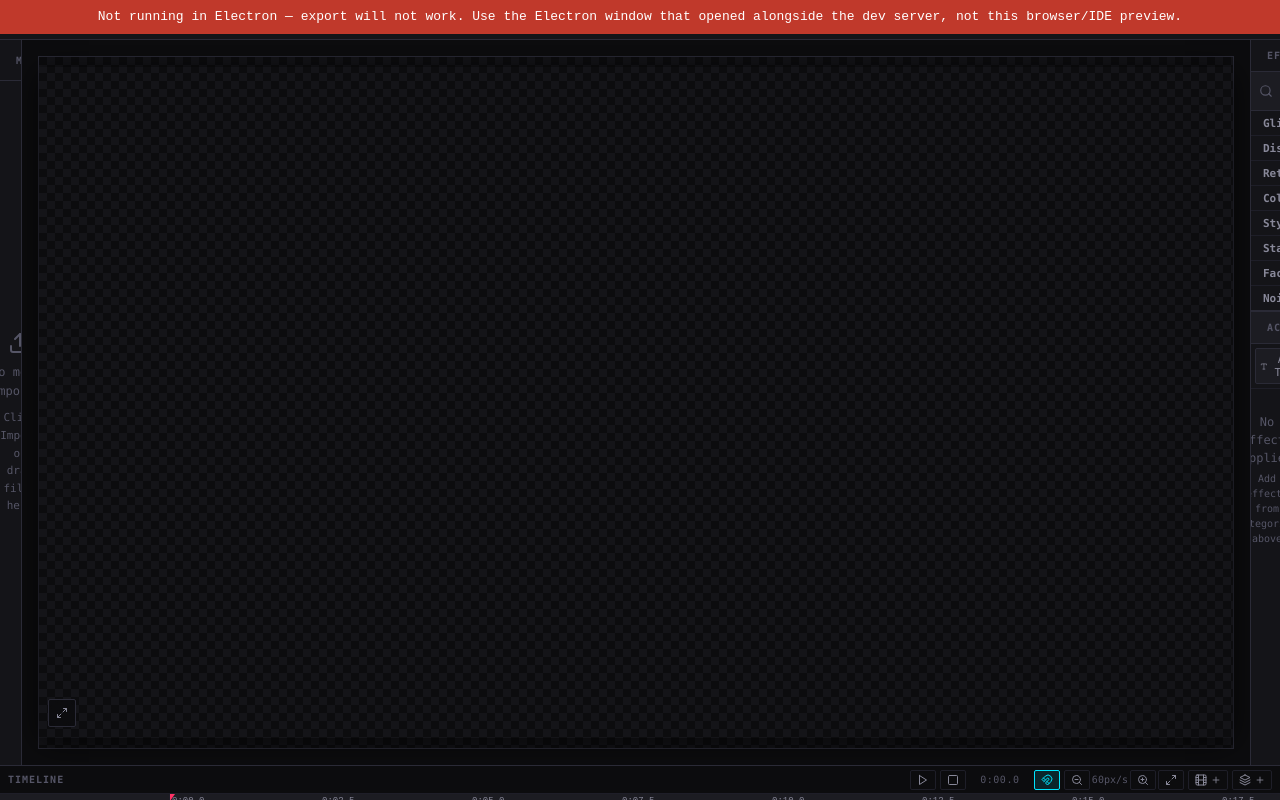
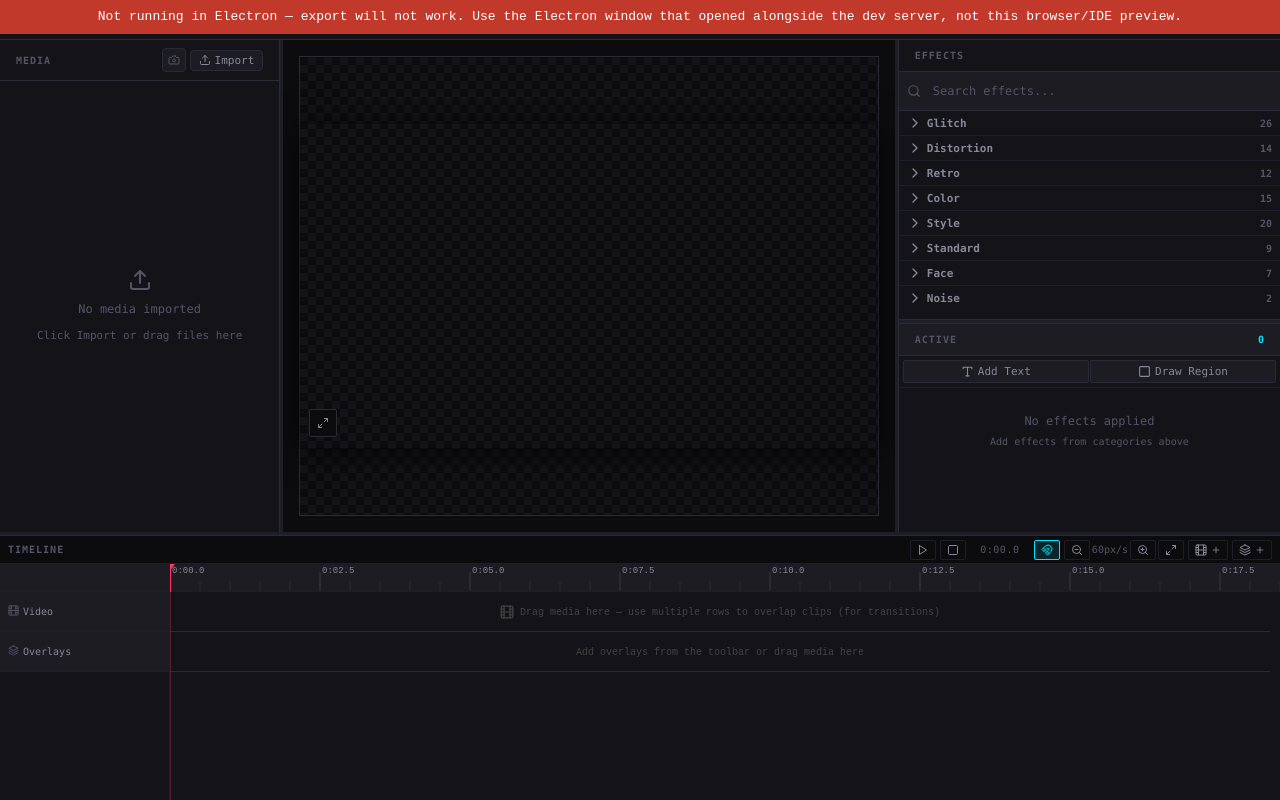
Before and after one commit to ColemanSWE/erosion-studio, a React (Vite) app: page / in a window 1280 px wide. Built offline with nearby package versions, Linux system fonts and the light colour scheme.

Commit message:
Fixed panel dragging stuff

```diff
--- a/src/components/App.tsx
+++ b/src/components/App.tsx
@@ -111,22 +111,22 @@ function App() {
     const panel = mediaBrowserRef.current;
     if (!panel) return;
     if (showMediaBrowser) panel.collapse();
-    else panel.expand();
-  }, [showMediaBrowser]);
+    else panel.resize(`${mediaBrowserSize}%`);
+  }, [showMediaBrowser, mediaBrowserSize]);
 
   const handleToggleEffectsPanel = useCallback(() => {
     const panel = effectsPanelRef.current;
     if (!panel) return;
     if (showEffectsPanel) panel.collapse();
-    else panel.expand();
-  }, [showEffectsPanel]);
+    else panel.resize(`${effectsPanelSize}%`);
+  }, [showEffectsPanel, effectsPanelSize]);
 
   const handleToggleTimeline = useCallback(() => {
     const panel = timelinePanelRef.current;
     if (!panel) return;
     if (showTimeline) panel.collapse();
-    else panel.expand();
-  }, [showTimeline]);
+    else panel.resize(`${timelineSize}%`);
+  }, [showTimeline, timelineSize]);
 
   const [canvas, setCanvas] = useState<HTMLCanvasElement | null>(null);
 
@@ -435,18 +435,33 @@ function App() {
         onToggleTimeline={handleToggleTimeline}
       />
 
-      <PanelGroup orientation="vertical" className={styles.panelGroupVertical}>
-        <Panel minSize={40} className={styles.mainPanel}>
-          <PanelGroup orientation="horizontal">
+      <PanelGroup
+        orientation="vertical"
+        className={styles.panelGroupVertical}
+        onLayoutChanged={(layout) => {
+          const tlSize = layout["timeline"]?.asPercentage;
+          if (tlSize !== undefined && tlSize >= 12) setTimelineSize(tlSize);
+        }}
+      >
+        <Panel minSize="40" className={styles.mainPanel}>
+          <PanelGroup
+            orientation="horizontal"
+            onLayoutChanged={(layout) => {
+              const mbSize = layout["media-browser"]?.asPercentage;
+              const epSize = layout["effects-panel"]?.asPercentage;
+              if (mbSize !== undefined && mbSize >= 12) setMediaBrowserSize(mbSize);
+              if (epSize !== undefined && epSize >= 14) setEffectsPanelSize(epSize);
+            }}
+          >
             <Panel
+              id="media-browser"
               panelRef={mediaBrowserRef}
-              defaultSize={mediaBrowserSize}
-              minSize={12}
+              defaultSize={`${mediaBrowserSize}%`}
+              minSize="12"
               collapsible
               onResize={(size) => {
-                const pct = size.asPercentage;
-                setShowMediaBrowser(pct > 0);
-                if (pct >= 12) setMediaBrowserSize(pct);
+                const visible = size.asPercentage > 0;
+                if (visible !== showMediaBrowser) setShowMediaBrowser(visible);
               }}
             >
               <MediaBrowser
@@ -460,7 +475,7 @@ function App() {
               />
             </Panel>
             <PanelResizeHandle />
-            <Panel minSize={30}>
+            <Panel minSize="30">
               <Preview
                 width={resolution.width}
                 height={resolution.height}
@@ -519,14 +534,14 @@ function App() {
             </Panel>
             <PanelResizeHandle />
             <Panel
+              id="effects-panel"
               panelRef={effectsPanelRef}
-              defaultSize={effectsPanelSize}
-              minSize={14}
+              defaultSize={`${effectsPanelSize}%`}
+              minSize="14"
               collapsible
               onResize={(size) => {
-                const pct = size.asPercentage;
-                setShowEffectsPanel(pct > 0);
-                if (pct >= 14) setEffectsPanelSize(pct);
+                const visible = size.asPercentage > 0;
+                if (visible !== showEffectsPanel) setShowEffectsPanel(visible);
               }}
             >
               <EffectsPanel
@@ -551,14 +566,14 @@ function App() {
         </Panel>
         <PanelResizeHandle />
         <Panel
+          id="timeline"
           panelRef={timelinePanelRef}
-          defaultSize={timelineSize}
-          minSize={12}
+          defaultSize={`${timelineSize}%`}
+          minSize="12"
           collapsible
           onResize={(size) => {
-            const pct = size.asPercentage;
-            setShowTimeline(pct > 0);
-            if (pct >= 12) setTimelineSize(pct);
+            const visible = size.asPercentage > 0;
+            if (visible !== showTimeline) setShowTimeline(visible);
           }}
         >
           <Timeline
--- a/src/components/EffectsPanel/EffectsPanel.module.scss
+++ b/src/components/EffectsPanel/EffectsPanel.module.scss
@@ -53,10 +53,16 @@
   }
 }
 
+.panelSplit {
+  flex: 1;
+  min-height: 0;
+  overflow: hidden;
+}
+
 .categories {
+  height: 100%;
   border-bottom: 1px solid variables.$border-primary;
   overflow-y: auto;
-  min-height: 60px;
 }
 
 .category {
@@ -132,10 +138,10 @@
 
 .activeEffects {
   border-top: 1px solid variables.$border-primary;
-  flex: 1;
+  height: 100%;
   display: flex;
   flex-direction: column;
-  min-height: 200px;
+  overflow: hidden;
 }
 
 .activeHeader {
--- a/src/components/EffectsPanel/EffectsPanel.tsx
+++ b/src/components/EffectsPanel/EffectsPanel.tsx
@@ -9,10 +9,12 @@ import {
   Search,
   Type,
 } from "lucide-react";
+import { Group as PanelGroup, Panel, Separator as PanelResizeHandle } from "react-resizable-panels";
 import EffectParams from "./EffectParams";
 import styles from "./EffectsPanel.module.scss";
 import type { Effect, EffectType, Region, Overlay } from "../../lib/effects/types";
 import { isStyleEffect, getAllEffects } from "../../lib/effects/effect-registry";
+import { useUIStore } from "../../stores/uiStore";
 
 const FONT_OPTIONS = [
   { label: "Inter", value: "Inter, sans-serif" },
@@ -64,6 +66,9 @@ function EffectsPanel({
   onUpdateOverlay,
   onAddTextOverlay,
 }: EffectsPanelProps) {
+  const effectsSplitSize = useUIStore((s) => s.effectsSplitSize);
+  const setEffectsSplitSize = useUIStore((s) => s.setEffectsSplitSize);
+
   const allDefs = getAllEffects();
   const EFFECT_CATEGORIES = allDefs.reduce((acc, def) => {
     if (!acc[def.category]) acc[def.category] = [];
@@ -202,6 +207,11 @@ function EffectsPanel({
         />
       </div>
 
+      <PanelGroup orientation="vertical" className={styles.panelSplit} onLayoutChanged={(layout) => {
+        const size = layout["effects-browser"];
+        if (size !== undefined) setEffectsSplitSize(size);
+      }}>
+      <Panel id="effects-browser" defaultSize={`${effectsSplitSize}%`} minSize="10">
       <div className={styles.categories}>
         {Object.entries(EFFECT_CATEGORIES).map(([category, effectTypes]) => {
           const filteredEffects = effectTypes.filter((type) =>
@@ -250,7 +260,9 @@ function EffectsPanel({
           );
         })}
       </div>
-
+      </Panel>
+      <PanelResizeHandle />
+      <Panel defaultSize="50" minSize="10">
       <div className={styles.activeEffects}>
         <div className={styles.activeHeader}>
           <h4>Active</h4>
@@ -419,6 +431,8 @@ function EffectsPanel({
         )}
 
       </div>
+      </Panel>
+      </PanelGroup>
     </aside>
   );
 }
--- a/src/stores/uiStore.ts
+++ b/src/stores/uiStore.ts
@@ -14,6 +14,7 @@ interface UIState {
   mediaBrowserSize: number;
   effectsPanelSize: number;
   timelineSize: number;
+  effectsSplitSize: number;
 
   toggleMediaBrowser: () => void;
   toggleEffectsPanel: () => void;
@@ -28,6 +29,7 @@ interface UIState {
   setMediaBrowserSize: (size: number) => void;
   setEffectsPanelSize: (size: number) => void;
   setTimelineSize: (size: number) => void;
+  setEffectsSplitSize: (size: number) => void;
 }
 
 export const useUIStore = create<UIState>()(
@@ -44,6 +46,7 @@ export const useUIStore = create<UIState>()(
       mediaBrowserSize: 22,
       effectsPanelSize: 30,
       timelineSize: 35,
+      effectsSplitSize: 50,
 
       toggleMediaBrowser: () =>
         set((state) => ({ showMediaBrowser: !state.showMediaBrowser })),
@@ -63,6 +66,7 @@ export const useUIStore = create<UIState>()(
       setMediaBrowserSize: (size) => set({ mediaBrowserSize: size }),
       setEffectsPanelSize: (size) => set({ effectsPanelSize: size }),
       setTimelineSize: (size) => set({ timelineSize: size }),
+      setEffectsSplitSize: (size) => set({ effectsSplitSize: size }),
     }),
     {
       name: "erosion-ui-state",
@@ -71,6 +75,7 @@ export const useUIStore = create<UIState>()(
         mediaBrowserSize: state.mediaBrowserSize,
         effectsPanelSize: state.effectsPanelSize,
         timelineSize: state.timelineSize,
+        effectsSplitSize: state.effectsSplitSize,
       }),
       merge: (persisted, current) => {
         const p = persisted as Partial<UIState>;
@@ -79,6 +84,7 @@ export const useUIStore = create<UIState>()(
           mediaBrowserSize: Math.max(12, p.mediaBrowserSize ?? current.mediaBrowserSize),
           effectsPanelSize: Math.max(14, p.effectsPanelSize ?? current.effectsPanelSize),
           timelineSize: Math.max(12, p.timelineSize ?? current.timelineSize),
+          effectsSplitSize: Math.min(90, Math.max(10, p.effectsSplitSize ?? current.effectsSplitSize)),
         };
       },
     }
--- a/src/styles/global.scss
+++ b/src/styles/global.scss
@@ -93,7 +93,7 @@ canvas {
 }
 
 // react-resizable-panels handle styling
-[data-panel-resize-handle-id] {
+[data-separator] {
   position: relative;
   background: variables.$border-secondary;
   transition: background variables.$transition-fast;
@@ -109,12 +109,12 @@ canvas {
   }
 
   &:hover::after,
-  &[data-resize-handle-active]::after {
+  &[data-separator="active"]::after {
     opacity: 1;
   }
 }
 
-[data-panel-resize-handle-id][data-panel-group-direction="horizontal"] {
+[data-separator][aria-orientation="vertical"] {
   width: 3px;
   cursor: col-resize;
 
@@ -125,7 +125,7 @@ canvas {
   }
 }
 
-[data-panel-resize-handle-id][data-panel-group-direction="vertical"] {
+[data-separator][aria-orientation="horizontal"] {
   height: 3px;
   cursor: row-resize;
 
```
